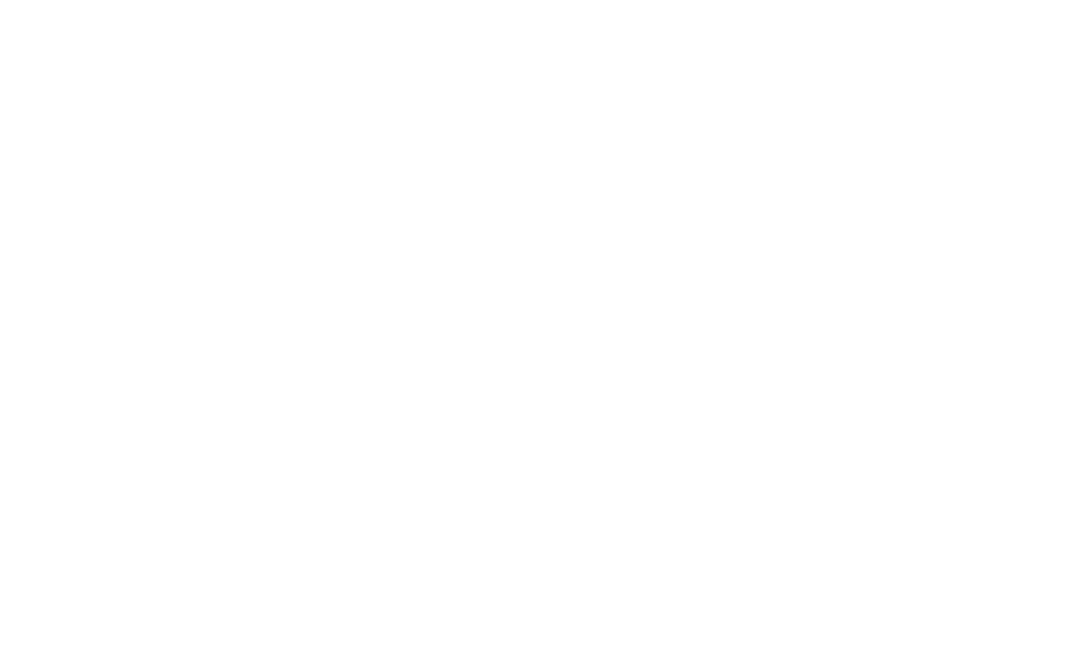
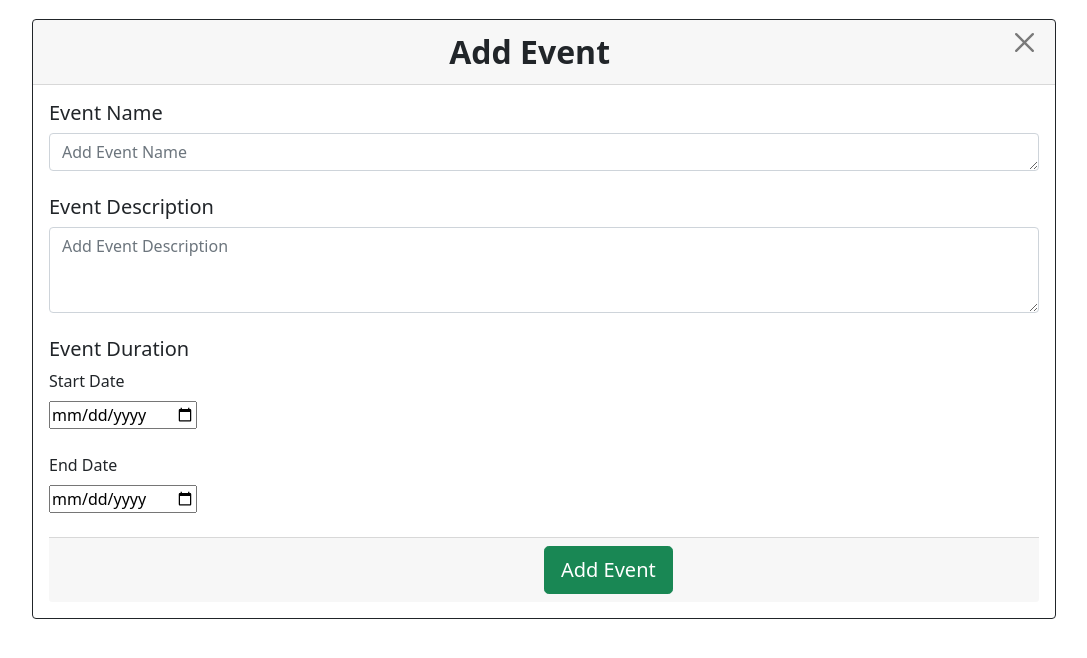
Before and after one commit to Samith-Ailapperuma/L2-Software-Project-InfluencerHub, a React (Create React App) app in the folder Client/: page /addEvents/1/1 in a window 1280 px wide. Before the commit this address had no page. Shown: the top 658 px of the page, without its empty margins (96-1183 px from the left). Built offline with nearby package versions, Linux system fonts and the light colour scheme; no server answers.

Commit message:
Added restrictions to start and end date

```diff
--- a/Client/src/App.js
+++ b/Client/src/App.js
@@ -14,8 +14,8 @@ function App() {
       <Routes>
         <Route path="/" element={<AddProject />} />
         <Route path="/allProjects" element={<AllProjects />} />
-        <Route path="/addEvents/:projectName" element={<AddEvents />} />
-        <Route path="/allEvents/:projectName" element={<AllEvents />} />
+        <Route path="/addEvents/:projectName/:projectID" element={<AddEvents />} />
+        <Route path="/allEvents/:projectName/:projectID" element={<AllEvents />} />
         <Route Path='*' element={<NoMatch/>}></Route>
       </Routes>
     </Router>
--- a/Client/src/Components/AddEvents.js
+++ b/Client/src/Components/AddEvents.js
@@ -1,4 +1,4 @@
-import { React, useState } from 'react';
+import { React, useEffect, useState } from 'react';
 import { Card, CloseButton, Form, Button } from 'react-bootstrap';
 import { useNavigate, useParams } from 'react-router-dom';
 import Axios from 'axios';
@@ -8,8 +8,10 @@ function AddEvents() {
     const [eventDescription, setEventDescription] = useState("");
     const [eventStartDate, setEventStartDate] = useState("");
     const [eventEndDate, setEventEndDate] = useState("");
+    const [projectStartDate, setProjectStartDate] = useState("");
+    const [projectEndDate, setProjectEndDate] = useState("");
 
-    const { projectName } = useParams();
+    const { projectName, projectID } = useParams();
 
     const createEvent = () => {
         Axios.post("/createEvent", {
@@ -24,6 +26,14 @@ function AddEvents() {
         });
     }
 
+    useEffect(() => {
+        Axios.get(`/getProject/${projectID}`).then((response) => {
+            setProjectStartDate(response.data.project.projectStartDate);
+            setProjectEndDate(response.data.project.projectEndDate);
+        })
+        // eslint-disable-next-line
+    }, []);
+
     let navigate = useNavigate();
 
     return (
@@ -33,7 +43,7 @@ function AddEvents() {
                     <Card.Header>
                         <div className="projectCardHeader">
                             Add Event
-                            <CloseButton className="closeButton" onClick={() => { navigate(`/allEvents/${projectName}`) }} />
+                            <CloseButton className="closeButton" onClick={() => { navigate(`/allEvents/${projectName}/${projectID}`) }} />
                         </div>
                     </Card.Header>
                     <Card.Body>
@@ -62,8 +72,8 @@ function AddEvents() {
                             <div>
                                 <input
                                     type="date"
-                                    min={new Date().toISOString().split('T')[0]}
-                                    max="2030-12-31"
+                                    min={projectStartDate}
+                                    max={eventEndDate}
                                     value={eventStartDate}
                                     onChange={(event) => { setEventStartDate(event.target.value) }} />
                             </div><br />
@@ -73,7 +83,7 @@ function AddEvents() {
                                 <input
                                     type="date"
                                     min={eventStartDate}
-                                    max="2030-12-31"
+                                    max={projectEndDate}
                                     value={eventEndDate}
                                     onChange={(event) => { setEventEndDate(event.target.value) }} />
                             </div><br />
--- a/Client/src/Components/AddProject.js
+++ b/Client/src/Components/AddProject.js
@@ -67,7 +67,7 @@ function AddProject() {
                                 <input
                                     type="date"
                                     min={new Date().toISOString().split('T')[0]}
-                                    max="2030-12-31"
+                                    max={projectEndDate}
                                     value={projectStartDate}
                                     onChange={(event) => { setprojectStartDate(event.target.value) }} />
                             </div><br />
@@ -77,7 +77,6 @@ function AddProject() {
                                 <input
                                     type="date"
                                     min = {projectStartDate}
-                                    max="2030-12-31"
                                     value={projectEndDate}
                                     onChange={(event) => { setprojectEndDate(event.target.value) }} />
                             </div><br />
--- a/Client/src/Components/AllEvents.js
+++ b/Client/src/Components/AllEvents.js
@@ -17,7 +17,7 @@ function AllEvents() {
         })
     }, []);
 
-    const { projectName } = useParams();
+    const { projectName, projectID } = useParams();
 
     const editWindow = (id) => {
         setSelected(id);
@@ -79,7 +79,7 @@ function AllEvents() {
                         {(selected === events._id) ?
                             openEdit &&
                             <div>
-                                <EditEvent eventID={events._id}/>
+                                <EditEvent eventID={events._id} projectID={projectID}/>
                             </div> : null
                         }
 
--- a/Client/src/Components/AllProjects.js
+++ b/Client/src/Components/AllProjects.js
@@ -60,8 +60,8 @@ function AllProjects() {
                                     <span className="data">{project.projectEndDate}</span>
                                 </div>
                                 <div>
-                                    <Button className="projectButton1" variant="secondary" size="sm" type="submit" onClick={() => { navigate(`/allEvents/${project.projectName}`) }}>View all events</Button>
-                                    <Button className="projectButton1" variant="success" size="sm" type="submit" onClick={() => { navigate(`/addEvents/${project.projectName}`) }}>Add Event</Button>
+                                    <Button className="projectButton1" variant="secondary" size="sm" type="submit" onClick={() => { navigate(`/allEvents/${project.projectName}/${project._id}`) }}>View all events</Button>
+                                    <Button className="projectButton1" variant="success" size="sm" type="submit" onClick={() => { navigate(`/addEvents/${project.projectName}/${project._id}`) }}>Add Event</Button>
                                     <Button className="projectButton2" variant="warning" size="sm" type="submit" onClick={() => editWindow(project._id)}>Edit Project</Button>
                                     <Button className="projectButton2" variant="danger" size="sm" type="submit" onClick={() => handleDelete(project._id)}>Delete Project</Button>
                                 </div>
--- a/Client/src/Components/EditEvent.js
+++ b/Client/src/Components/EditEvent.js
@@ -8,6 +8,8 @@ function EditEvent(props) {
     const [eventDescription, setEventDescription] = useState();
     const [eventStartDate, setEventStartDate] = useState();
     const [eventEndDate, setEventEndDate] = useState();
+    const [projectStartDate, setProjectStartDate] = useState();
+    const [projectEndDate, setProjectEndDate] = useState();
 
     const editEvent = () => {
         axios.put(`/updateEvent/${props.eventID}`, {
@@ -29,6 +31,10 @@ function EditEvent(props) {
             setEventEndDate(res.data.event.eventEndDate);
             console.log(res.data.event);
         });
+        axios.get(`/getProject/${props.projectID}`).then((response) => {
+            setProjectStartDate(response.data.project.projectStartDate);
+            setProjectEndDate(response.data.project.projectEndDate);
+        })
         // eslint-disable-next-line
     }, []);
 
@@ -75,8 +81,8 @@ function EditEvent(props) {
 
                                 <input
                                     type="date"
-                                    min={new Date().toISOString().split('T')[0]}
-                                    max="2030-12-31"
+                                    min={projectStartDate}
+                                    max={eventEndDate}
                                     value={eventStartDate}
                                     onChange={(event) => { setEventStartDate(event.target.value) }} />
                             </div><br />
@@ -92,8 +98,8 @@ function EditEvent(props) {
 
                                 <input
                                     type="date"
-                                    min={eventEndDate}
-                                    max="2030-12-31"
+                                    min={eventStartDate}
+                                    max={projectEndDate}
                                     value={eventEndDate}
                                     onChange={(event) => { setEventEndDate(event.target.value) }} />
                             </div><br />
--- a/Client/src/Components/EditProject.js
+++ b/Client/src/Components/EditProject.js
@@ -76,7 +76,7 @@ function EditProject(props) {
                             <input
                                 type="date"
                                 min={new Date().toISOString().split('T')[0]}
-                                max="2030-12-31"
+                                max={projectEndDate}
                                 value={projectStartDate}
                                 onChange={(event) => { setProjectStartDate(event.target.value) }} />
                         </div><br />
@@ -93,7 +93,6 @@ function EditProject(props) {
                             <input
                                 type="date"
                                 min={projectStartDate}
-                                max="2030-12-31"
                                 value={projectEndDate}
                                 onChange={(event) => { setProjectEndDate(event.target.value) }} />
                         </div><br />
```
